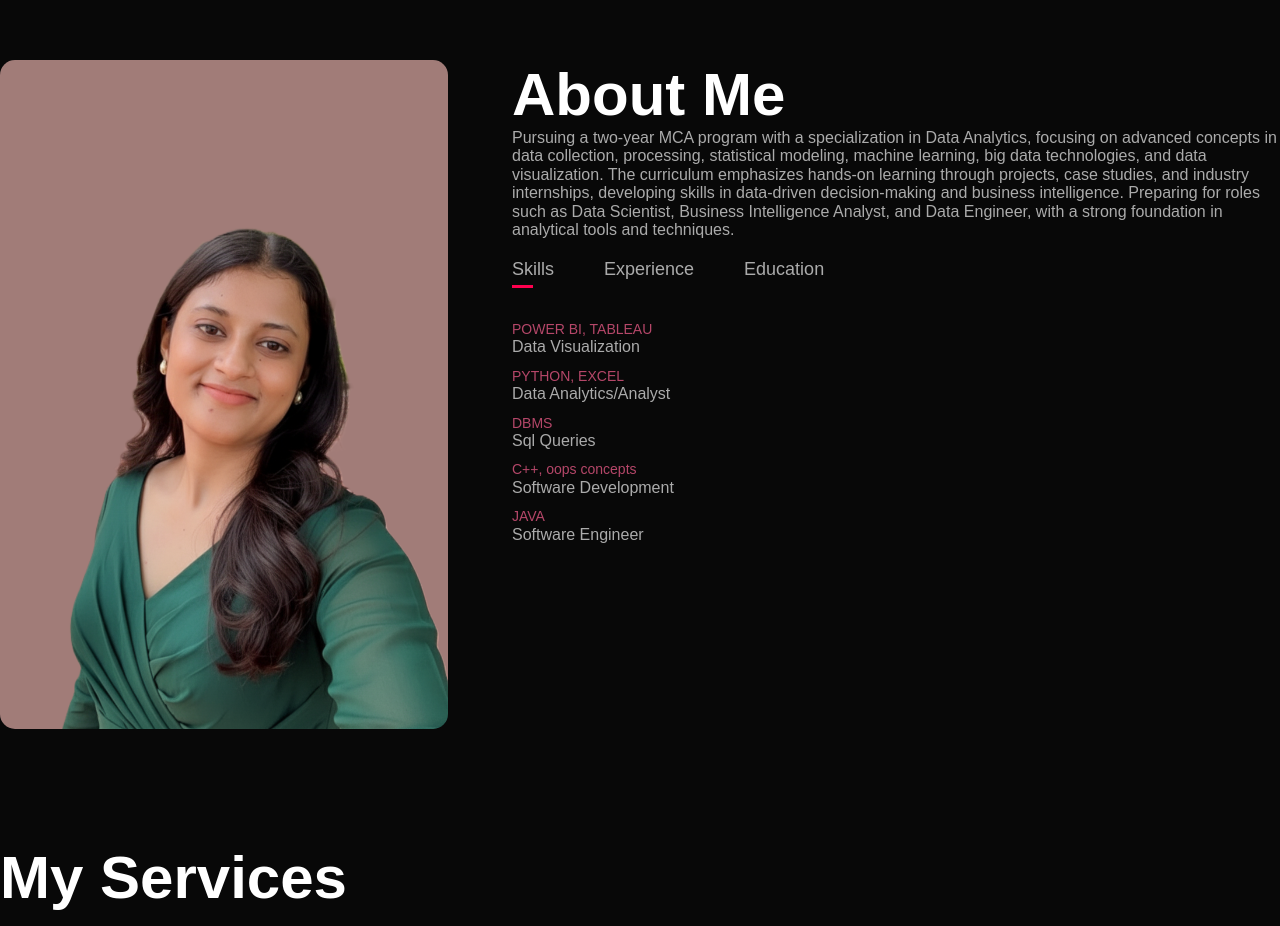
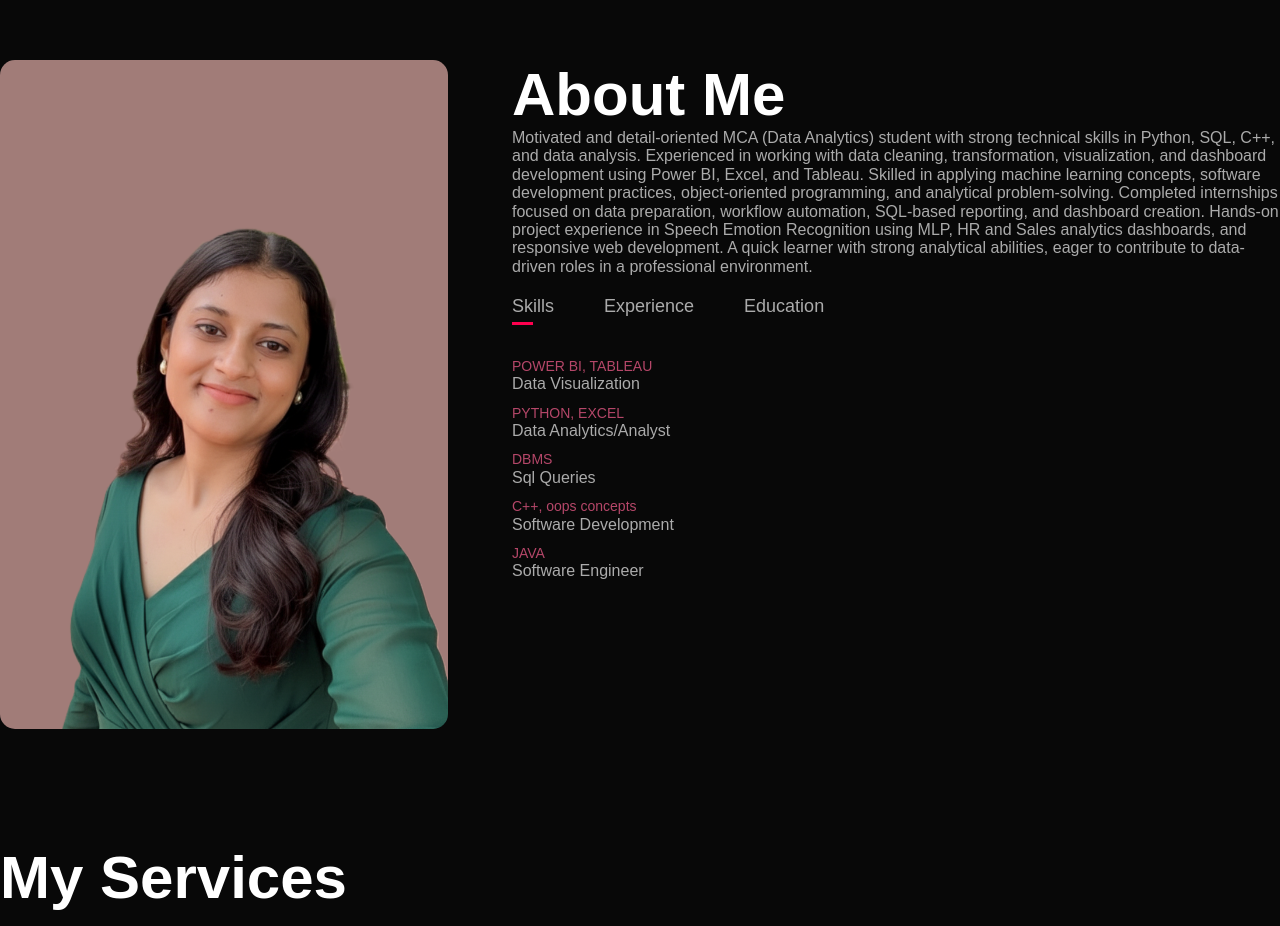
Before and after one commit to khushboo7545/khushbookumari.github.io, a plain HTML site: page index.html in a window 1280 px wide. Shown: the part 820-1746 px from the top of the page. Drawn offline with Linux system fonts and the light colour scheme.

Commit message:
Update index.html

```diff
--- a/index.html
+++ b/index.html
@@ -76,14 +76,16 @@
                         </div>
                         <div class="about-col-2">
                             <h1 class=sub-title>About Me</h1>
-                            <p>Pursuing a two-year MCA program with a specialization in Data Analytics,
-                                focusing on advanced concepts in data collection, processing,
-                                statistical modeling, machine learning, big data technologies,
-                                and data visualization. The curriculum emphasizes hands-on learning through projects,
-                                case studies, and industry internships, developing skills in data-driven
-                                decision-making and business intelligence. Preparing for roles such as Data Scientist,
-                                Business Intelligence Analyst, and Data Engineer, with a strong foundation in analytical tools and
-                                techniques.</p>
+                            <p>Motivated and detail-oriented MCA (Data Analytics) student with strong technical skills in Python, SQL, C++, and data analysis.
+                                Experienced in working with data cleaning, transformation, visualization, and
+                                dashboard development using Power BI, Excel, and Tableau. Skilled in applying machine learning
+                                concepts, software development practices, object-oriented programming, and analytical
+                                problem-solving. Completed internships focused on data preparation, workflow automation,
+                                SQL-based reporting, and dashboard creation. Hands-on project experience in
+                                Speech Emotion Recognition using MLP, HR and Sales analytics dashboards, and responsive
+                                web development. A quick learner with strong analytical abilities, eager to contribute to
+                                data-driven roles in a professional environment.
+                            </p>
                                 <div class="tab-titles">
                                     <p class="tab-links active-link" onclick="opentab('skills')">Skills</p>
                                     <p class="tab-links" onclick="opentab('experience')">Experience</p>
@@ -201,7 +203,7 @@
                             <a href="https://github.com/khushboo7545/"><i class="fa-brands fa-github"></i></a>
                             <a href="https://www.hackerrank.com/profile/kk27122001/"><i class="fa-brands fa-hackerrank"></i></a>
                             </div>
-                            <a href="images/Khushboo-CV.pdf" class="btn btn2">Download CV</a>
+                            <a href="images/C:\Users\kk271\Downloads\khushbookumari.github.io\images\Khushboo_resume.pdf" class="btn btn2">Download CV</a>
                         </div>
                         <div class="contact-right">
                             <form name="submit-to-google-sheet">
```
